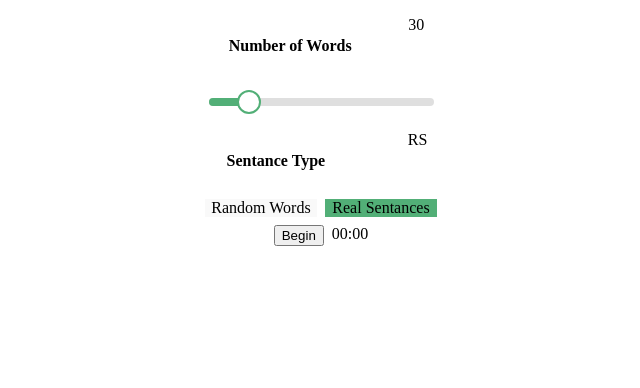
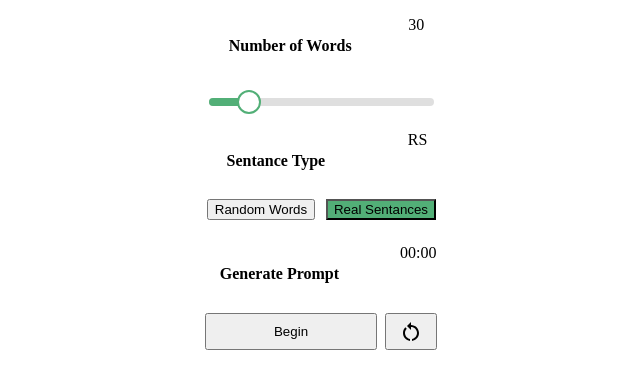
Before and after one commit to jramirez-codes/speed-typing-test, a Gatsby site: page /components/controls in a window 1280 px wide. Shown: the whole page, without its empty margins (319-959 px from the left). Built offline with nearby package versions, Linux system fonts and the light colour scheme; Gatsby itself is replaced by a stand-in of ours.

Commit message:
more ui changes

```diff
--- a/package.json
+++ b/package.json
@@ -17,6 +17,7 @@
   "dependencies": {
     "@emotion/react": "^11.10.6",
     "@emotion/styled": "^11.10.6",
+    "@mui/icons-material": "^5.11.11",
     "@mui/material": "^5.11.11",
     "framer-motion": "^10.0.1",
     "gatsby": "^5.7.0",
--- a/src/pages/components/controls.js
+++ b/src/pages/components/controls.js
@@ -2,6 +2,7 @@ import React, {useState, useEffect, useRef} from "react";
 import { Stack, Box, Grid } from "@mui/material";
 import WordsSlider from "./controlsComponents/slider";
 import TypeToggle from "./controlsComponents/toggle";
+import RestartAltIcon from '@mui/icons-material/RestartAlt';
 
 export default function Controls(props) {
   const [words, setWords] = useState(30)
@@ -133,11 +134,32 @@ export default function Controls(props) {
       <Box
         display="flex"
         justifyContent="center"
-        style={{marginTop:'1vh'}}
+        style={{marginTop:'2vh'}}
         >
-        <Stack direction="row" spacing={1} style={{textAlign:'center'}}>
-          <button onClick={()=>{handleButton()}}>Begin</button>
-          <div className="infoDiv">{timer}</div>
+        <Stack direction="column" spacing={1} style={{textAlign:'center'}}>
+          <Grid container direction="row" spacing={1} style={{paddingLeft:'35px', paddingRight:"35px"}}>
+            <Grid item xs={7} sm={7} md={7} lg={7}>
+              <h4>Generate Prompt</h4>
+            </Grid>
+            <Grid item xs={2} sm={2} md={2} lg={2}/>
+            <Grid item xs={3} sm={3} md={3} lg={3}>
+              <div className="infoDiv">{timer}</div>
+            </Grid>
+          </Grid>
+          <Box
+            display="flex"
+            justifyContent="center"
+            style={{marginTop:'1vh', width:300}}
+          >
+            <Grid container direction="row" spacing={1} style={{textAlign:'center', maxWidth:"80%"}}>
+              <Grid item xs={9} sm={9} md={9} lg={9}>
+                <button onClick={()=>{handleButton()}} style={{width:"100%", height: "100%"}}>Begin</button>
+              </Grid>
+              <Grid item xs={3} sm={3} md={3} lg={3}>
+                <button onClick={()=>{props.handleReset(); setTimer("00:00")}} style={{width:"100%", paddingTop:'5px'}}><RestartAltIcon/></button>
+              </Grid>
+            </Grid>
+          </Box>
         </Stack>
       </Box>
     </div>
--- a/src/pages/components/controlsComponents/toggle.js
+++ b/src/pages/components/controlsComponents/toggle.js
@@ -3,9 +3,10 @@ import { Grid, Box } from "@mui/material";
 
 export default function TypeToggle(props) {
   const colorCode = {
-    set: '#52af77',
-    unset: 'rgba(191, 191, 191, 0.1)'
+    set: {backgroundColor:'#52af77'},
+    unset: {}
   }
+
   const [currStyle, setCurrStyle] = useState([colorCode.unset, colorCode.set])
 
   // Inital color of the toggle
@@ -37,10 +38,11 @@ export default function TypeToggle(props) {
       >
       <Grid container direction="row" spacing={1} style={{textAlign:'center', maxWidth:"80%"}}>
         <Grid item xs={6} sm={6} md={6} lg={6}>
-          <div className="toggleDiv" onClick={()=>{handleClick("RW")}} style={{backgroundColor:currStyle[0]}}>Random Words</div>
+          {/* <div className="toggleDiv" onClick={()=>{handleClick("RW")}} style={{backgroundColor:currStyle[0]}}>Random Words</div> */}
+          <button onClick={()=>{handleClick("RW")}} style={currStyle[0]}>Random Words</button>
         </Grid>
         <Grid item xs={6} sm={6} md={6} lg={6}>
-          <div className="toggleDiv" onClick={()=>{handleClick("RS")}} style={{backgroundColor:currStyle[1]}}>Real Sentances</div>
+          <button onClick={()=>{handleClick("RS")}} style={currStyle[1]}>Real Sentances</button>
         </Grid>
       </Grid>
   </Box>
--- a/src/pages/global.css
+++ b/src/pages/global.css
@@ -16,10 +16,11 @@ h4 {
 }
 
 button {
-  background-color: transparent;
-  padding: 0.5%;
+  background-color: rgba(191, 191, 191, 0.1);
+  border-color: transparent;
+  padding: 2%;
   border-radius: 5px;
-  border-color: gray;
+  /* border-color: gray; */
   font-size: larger;
   color: white;
   /* font-family: Impact, Haettenschweiler, 'Arial Narrow Bold', sans-serif; */
@@ -27,7 +28,11 @@ button {
 }
 
 button:hover {
-  background-color: rgba(128,128,128,0.5);
+  background-color: rgba(191, 191, 191, 0.5);
+}
+
+button:active {
+  background-color: #52af77;
 }
 
 .myTitle{
@@ -43,11 +48,9 @@ button:hover {
 
 .display {
   border: 1px solid;
-  border-color: gray;
+  border-color: rgba(191, 191, 191, 0.1);
   border-radius: 5px;
   border-width: 2px;
-  /* max-width: 90vw;
-  margin-top: 2vh; */
 }
 
 /* Characters */
@@ -55,13 +58,13 @@ h2 {
   margin:0
 }
 
-input {
+/* input {
   background-color: transparent;
   border-color: gray;
   color: white;
   font-family: system-ui, -apple-system, BlinkMacSystemFont, 'Segoe UI', Roboto, Oxygen, Ubuntu, Cantarell, 'Open Sans', 'Helvetica Neue', sans-serif;
   border-radius: 5px;
-}
+} */
 
 .timer {
   background-color: transparent;
--- a/src/pages/index.js
+++ b/src/pages/index.js
@@ -119,7 +119,8 @@ export default function IndexPage() {
             handleClick={handleClick}
             hadEnded={finish}
             hasStarted={start}
-            start={startTime}/>
+            start={startTime}
+            handleReset={handleReset}/>
           </div>
         </Grid>
         <Grid item xs={12} sm={7} md={8} lg={9}>
```
Also changed, not shown: 1 other file.
